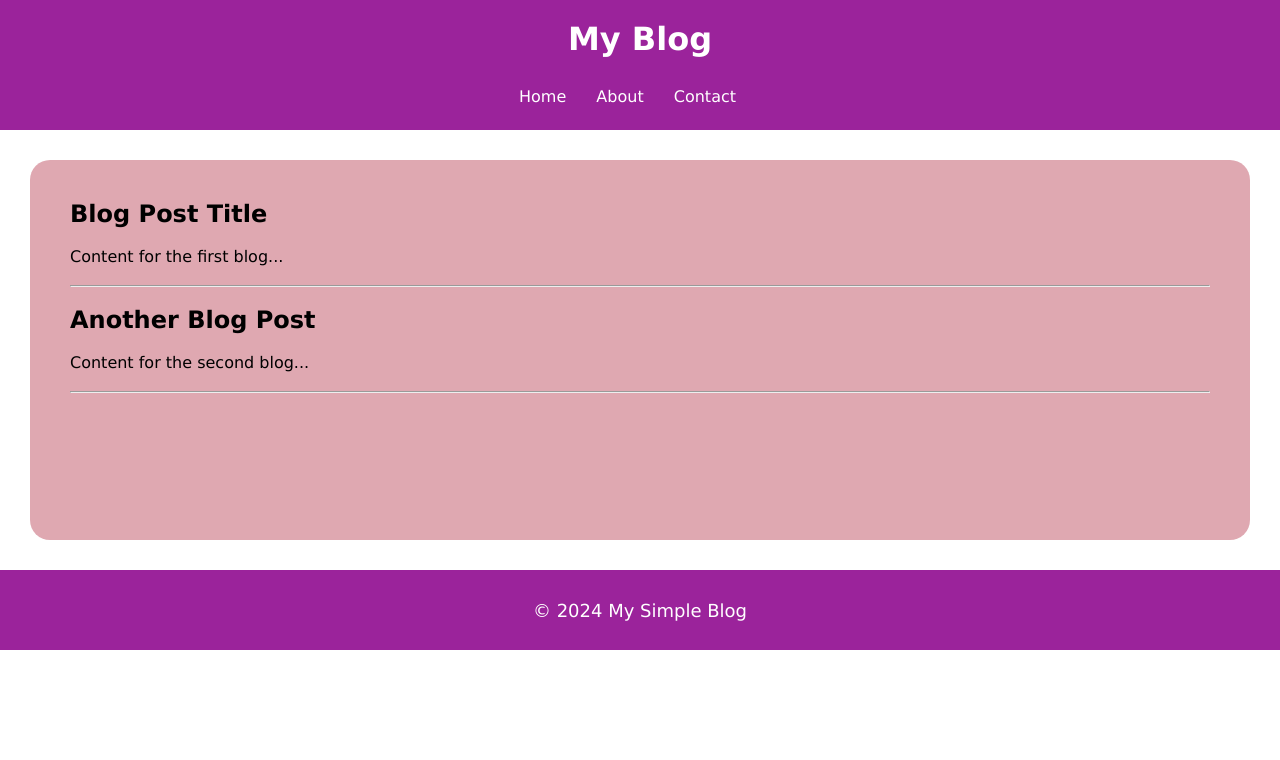
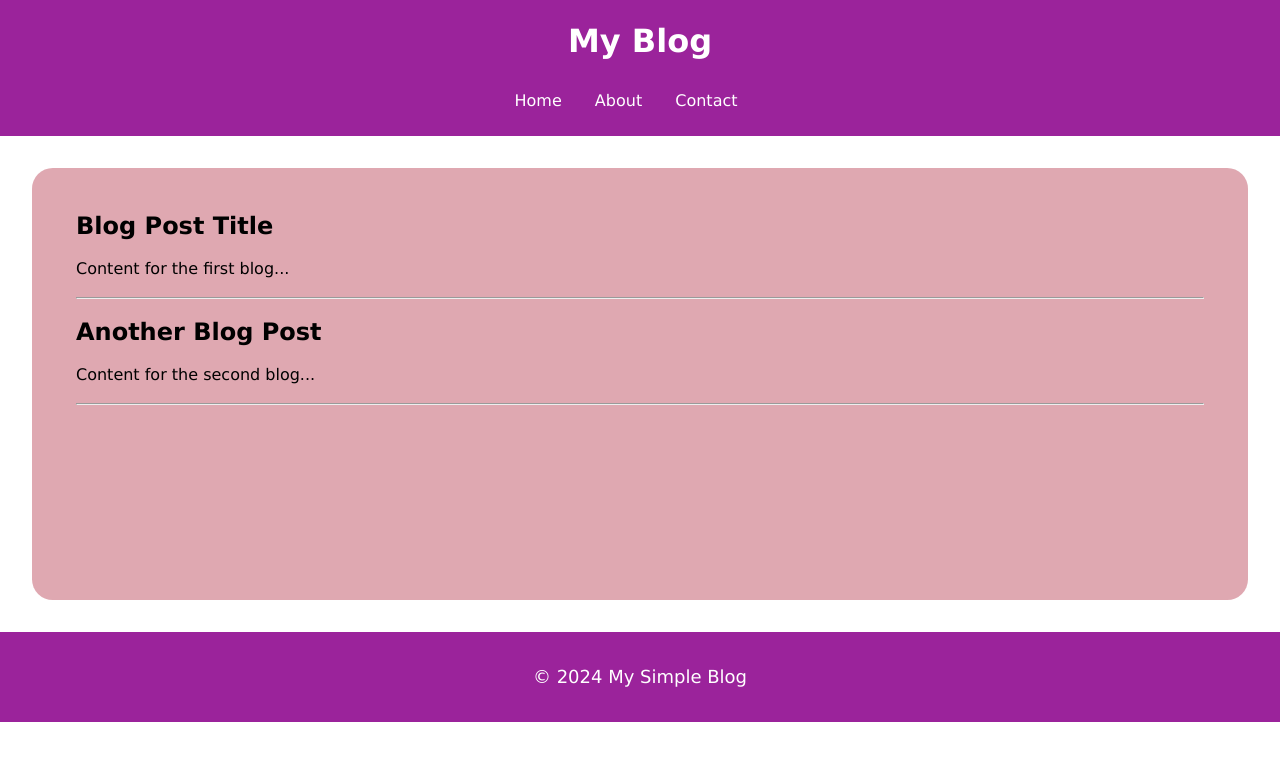
Before and after one commit to Parul-codes/blog-page, a plain HTML site: page index.html in a window 1280 px wide. Drawn offline with Linux system fonts and the light colour scheme.

Commit message:
Add files via upload

```diff
--- a/style.css
+++ b/style.css
@@ -5,36 +5,40 @@
 }
 .navbar {
     background-color: rgb(155, 35, 155);
-    height: 130px;
+    height: 17vmin;
 }
 h1 {
     color: white;
     text-align: center;
-    padding-top: 20px;
+    padding-top: 2.7vmin;
 }
 #anchor {
-    margin-top: 10px;
+    margin-top: 1.5vmin;
     text-align: center;
     color: white;
 }
 a {
     text-decoration: none;
     color: white;
-    padding-right: 25px
+    padding-right: 3.5vmin;
+}
+a:hover {
+    text-decoration: underline;
+    color: rgba(0, 255, 255, 0.5);
 }
 footer {
     background-color: rgb(155, 35, 155);
     color: white;
-    height: 50px;
+    height: 7vmin;
     text-align: center;
     font-size: large;
-    padding-top: 30px;
+    padding-top: 4.2vmin;
 }
 .content {
-    height: 300px;
+    height: 43vmin;
     display: block;
     background-color: rgba(192, 82, 100, 0.5);
-    margin: 30px;
-    padding: 40px;
-    border-radius: 20px;
+    margin: 4vmin;
+    padding: 5.5vmin;
+    border-radius: 1.3rem;
 }
```
